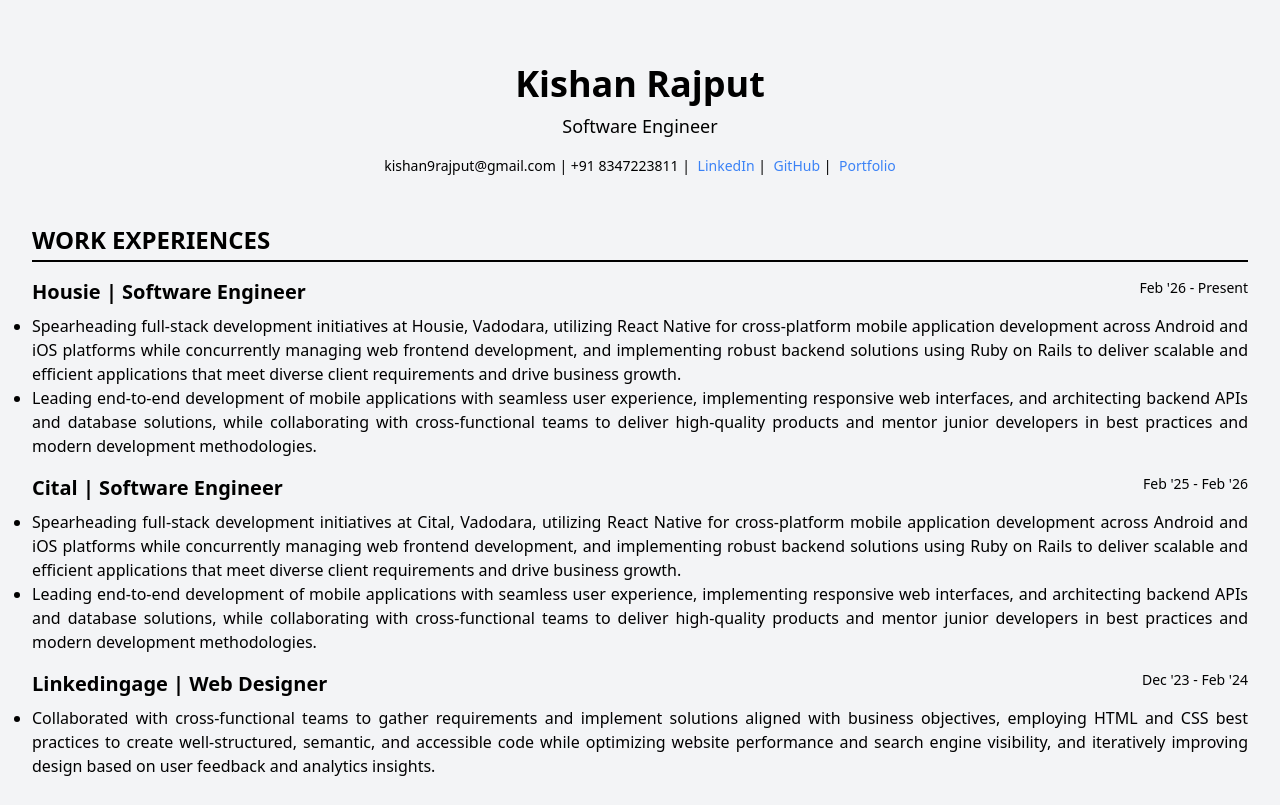
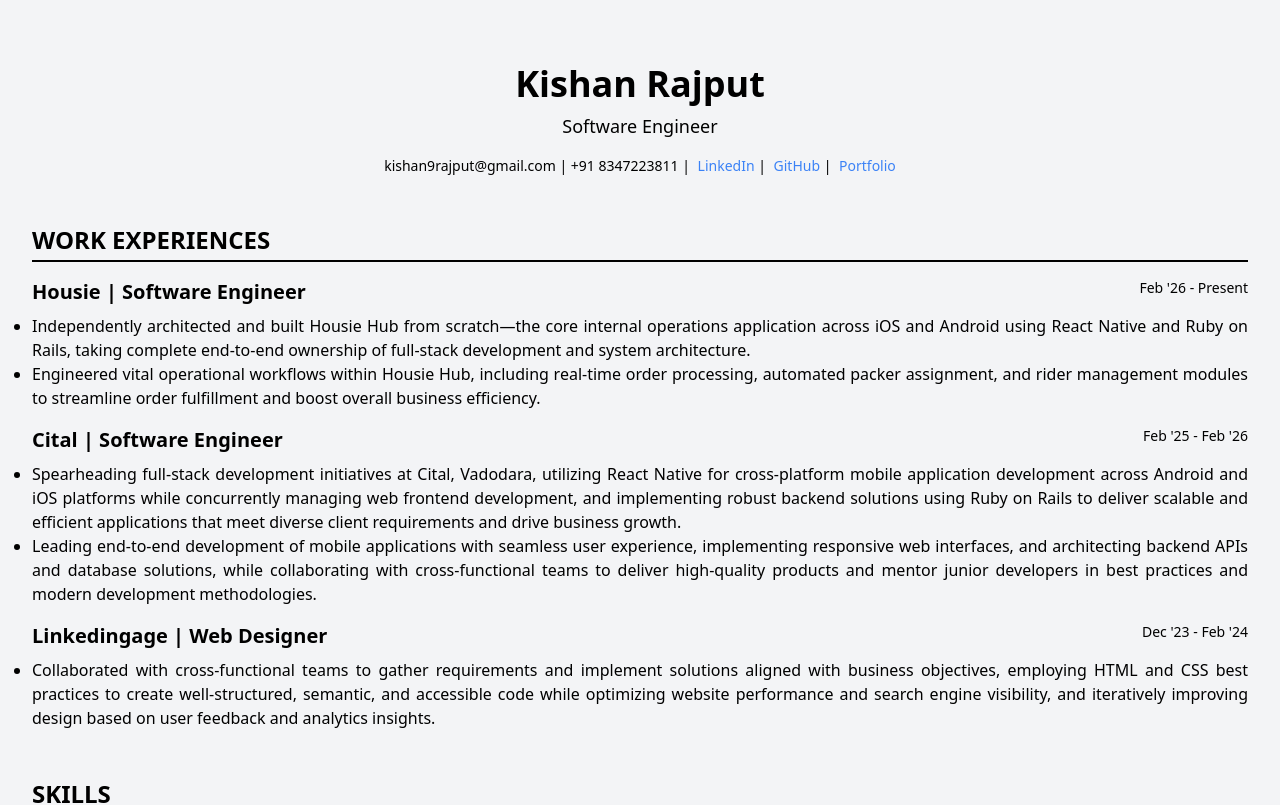
Before and after one commit to kishan04rajput/fullStack, a React (Create React App) app in the folder my-resume/: page / in a window 1280 px wide. Shown: the top 805 px of the page. Built offline with nearby package versions, Linux system fonts and the light colour scheme.

Commit message:
refactor: update WorkExperience bullet points to highlight specific architectural and operational contributions at Housie

```diff
--- a/my-resume/src/Components/WorkExperience.js
+++ b/my-resume/src/Components/WorkExperience.js
@@ -16,17 +16,10 @@
           </div>
           <ul className="list-disc mt-2 text-justify">
             <li className="mb-0">
-              Spearheading full-stack development initiatives at Housie, Vadodara, utilizing React Native for
-              cross-platform mobile application development across Android and iOS platforms while
-              concurrently managing web frontend development, and implementing robust backend
-              solutions using Ruby on Rails to deliver scalable and efficient applications that meet diverse
-              client requirements and drive business growth.
+              Independently architected and built Housie Hub from scratch—the core internal operations application across iOS and Android using React Native and Ruby on Rails, taking complete end-to-end ownership of full-stack development and system architecture.
             </li>
             <li className="mb-0">
-              Leading end-to-end development of mobile applications with seamless user experience,
-              implementing responsive web interfaces, and architecting backend APIs and database
-              solutions, while collaborating with cross-functional teams to deliver high-quality products
-              and mentor junior developers in best practices and modern development methodologies.
+              Engineered vital operational workflows within Housie Hub, including real-time order processing, automated packer assignment, and rider management modules to streamline order fulfillment and boost overall business efficiency.
             </li>
           </ul>
         </div>
```
